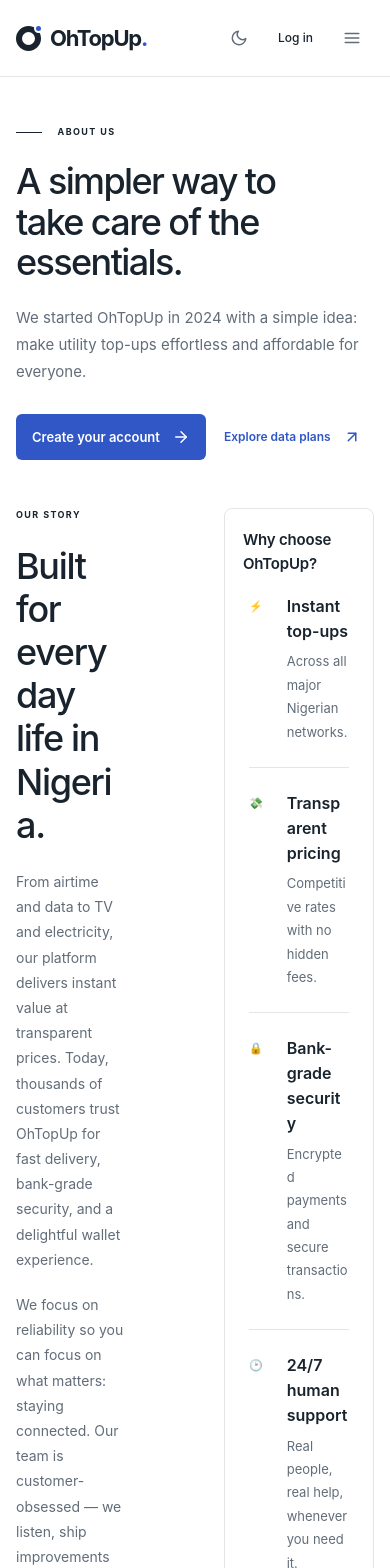
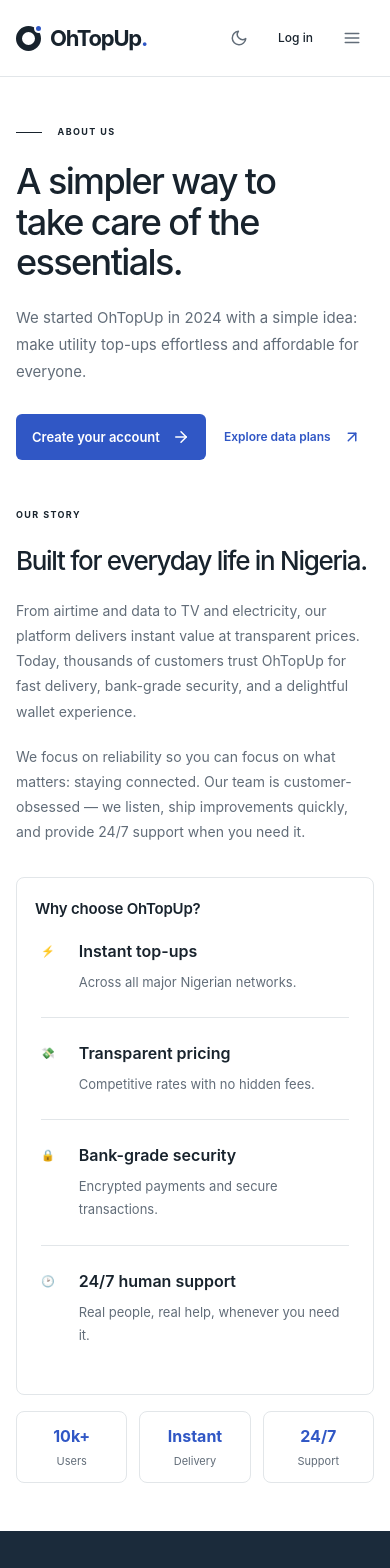
Before and after one commit to ogeobubu/ohtopup, a React (Vite) app in the folder client/: page /about in a window 390 px wide. Shown: the top 1568 px of the page. Built offline with nearby package versions, Linux system fonts and the light colour scheme; no server answers.

Commit message:
feat: enhance About Us page layout and styling for improved readability and responsiveness

```diff
--- a/client/src/pages/landing/about/index.tsx
+++ b/client/src/pages/landing/about/index.tsx
@@ -17,11 +17,11 @@
           </div>
         </section>
 
-        <section className="ot-container" style={{ paddingBottom: 98 }}>
-          <div style={{ display: 'grid', gridTemplateColumns: '1fr 1fr', gap: 100 }}>
+        <section className="ot-container ot-about-body">
+          <div className="ot-about-grid">
             <div>
               <p className="ot-eyebrow">OUR STORY</p>
-              <h2 style={{ fontSize: 36, fontWeight: 500, letterSpacing: '-1.3px', lineHeight: 1.2, marginBottom: 22 }}>Built for everyday life in Nigeria.</h2>
+              <h2 className="ot-about-heading">Built for everyday life in Nigeria.</h2>
               <p style={{ color: 'var(--ot-muted)', fontSize: 14, lineHeight: 1.8, marginBottom: 20 }}>From airtime and data to TV and electricity, our platform delivers instant value at transparent prices. Today, thousands of customers trust OhTopUp for fast delivery, bank-grade security, and a delightful wallet experience.</p>
               <p style={{ color: 'var(--ot-muted)', fontSize: 14, lineHeight: 1.8 }}>We focus on reliability so you can focus on what matters: staying connected. Our team is customer-obsessed — we listen, ship improvements quickly, and provide 24/7 support when you need it.</p>
             </div>
@@ -35,11 +35,11 @@
                   <div className="ot-feature-row"><span>🕑</span><div><h3>24/7 human support</h3><p>Real people, real help, whenever you need it.</p></div></div>
                 </div>
               </div>
-              <div style={{ display: 'grid', gridTemplateColumns: '1fr 1fr 1fr', gap: 12 }}>
+              <div className="ot-about-stats">
                 {[{ k: 'Users', v: '10k+' }, { k: 'Delivery', v: 'Instant' }, { k: 'Support', v: '24/7' }].map(s => (
-                  <div key={s.k} className="ot-panel" style={{ padding: 20, textAlign: 'center' }}>
-                    <div style={{ fontSize: 22, fontWeight: 700, color: 'var(--ot-accent)' }}>{s.v}</div>
-                    <div style={{ fontSize: 11, color: 'var(--ot-muted)', marginTop: 4 }}>{s.k}</div>
+                  <div key={s.k} className="ot-panel">
+                    <strong>{s.v}</strong>
+                    <small>{s.k}</small>
                   </div>
                 ))}
               </div>
--- a/client/src/styles/customer-responsive.css
+++ b/client/src/styles/customer-responsive.css
@@ -206,11 +206,60 @@
   .ot-responsive-dialog > div { padding: 16px; }
 }
 
+/* About page columns (inline styles cannot respond to breakpoints). */
+.ot-about-grid {
+  display: grid;
+  grid-template-columns: repeat(2, minmax(0, 1fr));
+  gap: clamp(32px, 7vw, 100px);
+}
+.ot-about-stats {
+  display: grid;
+  grid-template-columns: repeat(3, minmax(0, 1fr));
+  gap: 12px;
+}
+.ot-about-grid > *, .ot-about-stats > * { min-width: 0; }
+.ot-about-heading {
+  font-size: clamp(26px, 5vw, 36px);
+  font-weight: 500;
+  letter-spacing: -1.3px;
+  line-height: 1.2;
+  margin-bottom: 22px;
+}
+.ot-about-stats .ot-panel { padding: clamp(12px, 3vw, 20px); text-align: center; }
+.ot-about-stats strong { display: block; font-size: clamp(16px, 4vw, 22px); font-weight: 700; color: var(--ot-accent); }
+.ot-about-stats small { display: block; font-size: 11px; color: var(--ot-muted); margin-top: 4px; }
+.ot-about-body { padding-bottom: clamp(48px, 10vw, 98px); }
+@media (max-width: 767px) {
+  .ot-about-grid { grid-template-columns: minmax(0, 1fr); gap: 32px; }
+}
+
+/* Landing/nav: prevent flex/grid children from painting over each other when content wraps. */
+.ot-public-nav .ot-nav-actions { flex-shrink: 0; }
+.ot-hero-copy, .ot-service-preview, .ot-explainer > *, .ot-faq > *, .ot-footer-top > * { min-width: 0; }
+.ot-hero h1 { overflow-wrap: anywhere; }
+
 /* Prevent horizontal overflow on all screens */
 html, body { overflow-x: hidden; max-width: 100vw; }
 
 /* iPhone SE / 7 / small phone fixes (≤375px) */
 @media (max-width: 375px) {
+  /* Landing public pages: keep hero/nav/sections inside the 375px viewport. */
+  .ot-public-nav { height: auto; min-height: 72px; padding-block: 10px; }
+  .ot-public-nav .ot-brand { font-size: 20px; }
+  .ot-hero { padding-block: 40px; gap: 28px; }
+  .ot-hero h1 { font-size: clamp(28px, 8.5vw, 34px); letter-spacing: -0.03em; line-height: 1.15; }
+  .ot-hero-description { margin: 18px 0 22px; }
+  .ot-hero-actions { gap: 12px; }
+  .ot-service-preview { padding: 12px; }
+  .ot-preview-caption { letter-spacing: 0.5px; }
+  .ot-service-tabs button { min-height: 52px; padding: 8px 2px; }
+  .ot-explainer, .ot-faq { gap: 28px; padding-block: 40px; }
+  .ot-explainer h2, .ot-faq h2, .ot-get-started h2 { font-size: 26px; letter-spacing: -0.5px; }
+  .ot-get-started { padding: 32px 0; }
+  .ot-get-started .ot-container { gap: 18px; }
+  .ot-footer-top { gap: 20px; padding-bottom: 28px; }
+  .ot-footer-bottom { gap: 4px; }
+
   .ot-shell .ot-app-main { padding: 20px 14px; }
   .ot-shell .ot-app-header { padding: 12px 14px 12px 56px; min-height: 64px; }
   .ot-shell .ot-header-title { font-size: 10px; }
```
